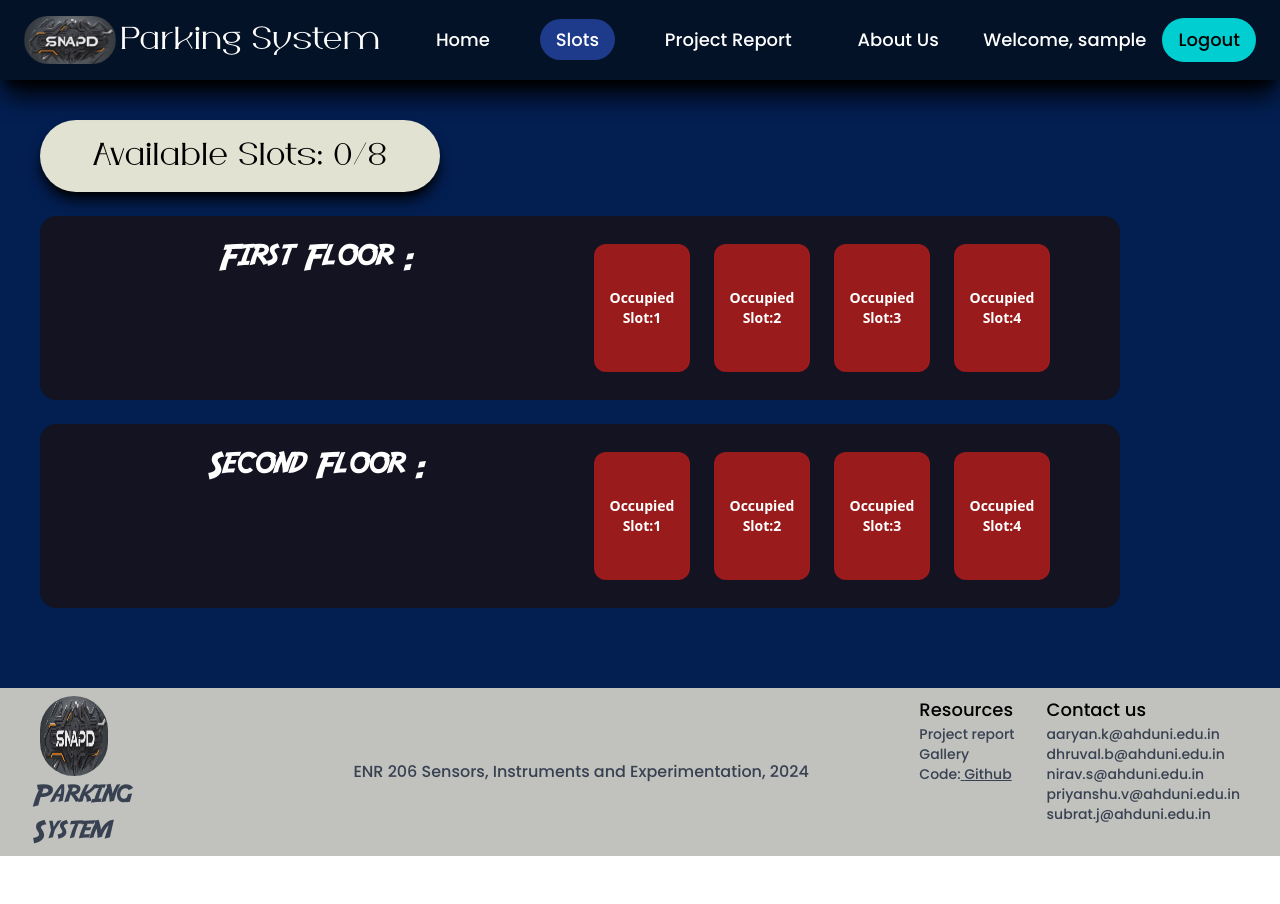
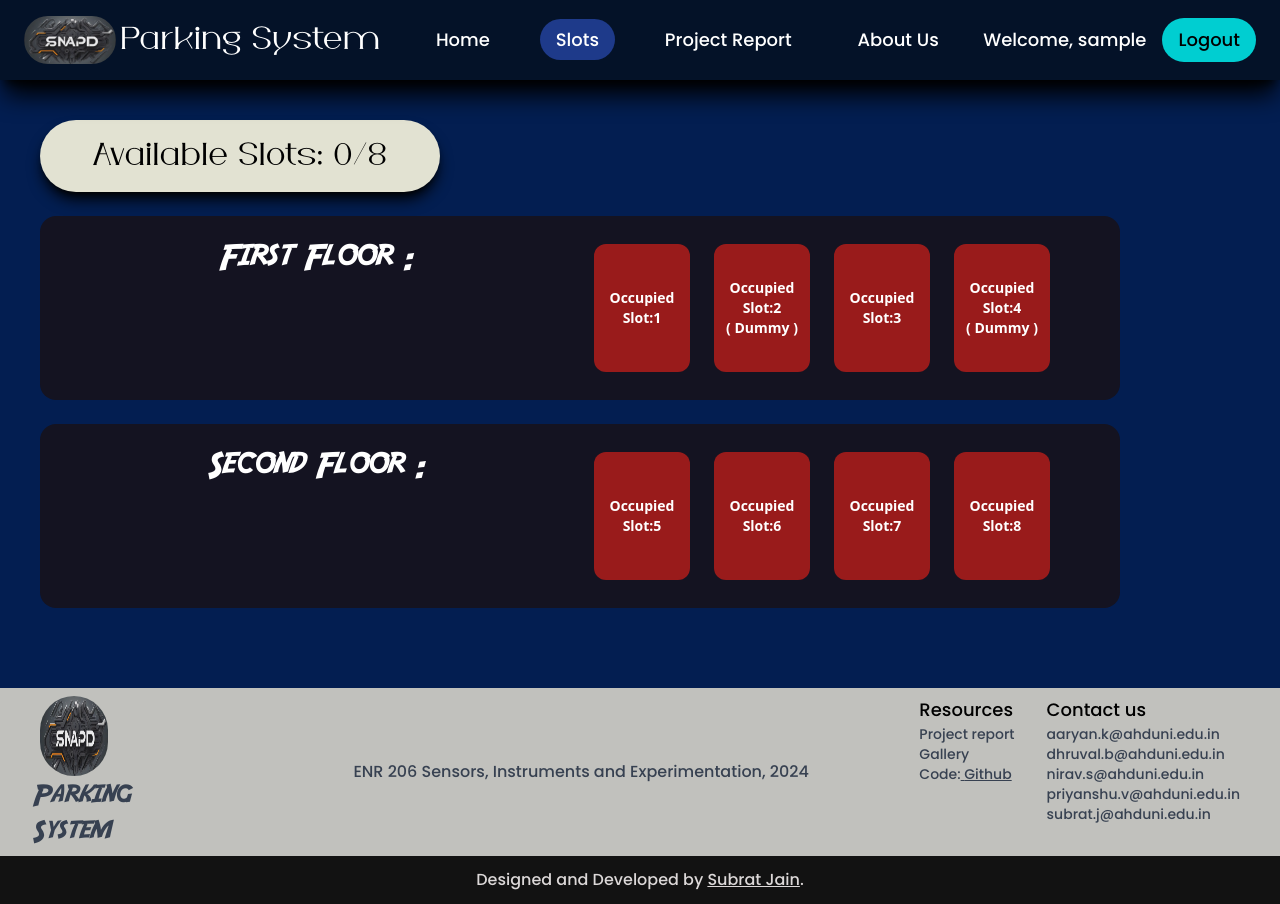
Before and after one commit to CodexKnight-ai/SNAPD_parking, a React (Vite) app in the folder Frontend/: page /slot in a window 1280 px wide. Before the commit the page ends 856 px from the top, so only its background shows below. Built offline with nearby package versions, Linux system fonts and the light colour scheme; no server answers; sample sign-in values are in the browser's storage.

Commit message:
Arduino code for the circuit

```diff
--- a/Frontend/src/Components/Floor.jsx
+++ b/Frontend/src/Components/Floor.jsx
@@ -22,7 +22,8 @@ function Floor({ name, slotArr }) {
             <p className="text-white text-sm font-bold">
               {isOccupied ? "Occupied" : "Available"}
             </p>
-            <p className="text-white text-sm font-bold">Slot:{index+1}</p>
+            <p className="text-white text-sm font-bold">Slot:{index + num}</p>
+            {(num+index==2 || num+index==4)?<span className="text-white text-sm font-bold">( Dummy )</span>:null}
           </div>
         ))}
       </div>
--- a/Frontend/src/Components/Footer.jsx
+++ b/Frontend/src/Components/Footer.jsx
@@ -50,7 +50,7 @@ function Footer() {
           </div>
         </div>
       </div>
-      {/* <div className="w-full h-auto p-3 bg-[#121212] font-poppins text-center text-[#dcd8d8]">
+      <div className="w-full h-auto p-3 bg-[#121212] font-poppins text-center text-[#dcd8d8]">
         Designed and Developed by{" "}
         <a
           href="https://www.linkedin.com/in/subrat-jain-70078b267"
@@ -61,7 +61,7 @@ function Footer() {
           Subrat Jain
         </a>
         .
-      </div> */}
+      </div>
     </div>
   );
 }
```
Also changed, not shown: 2 other files (tests, documents, lock files or other folders).
